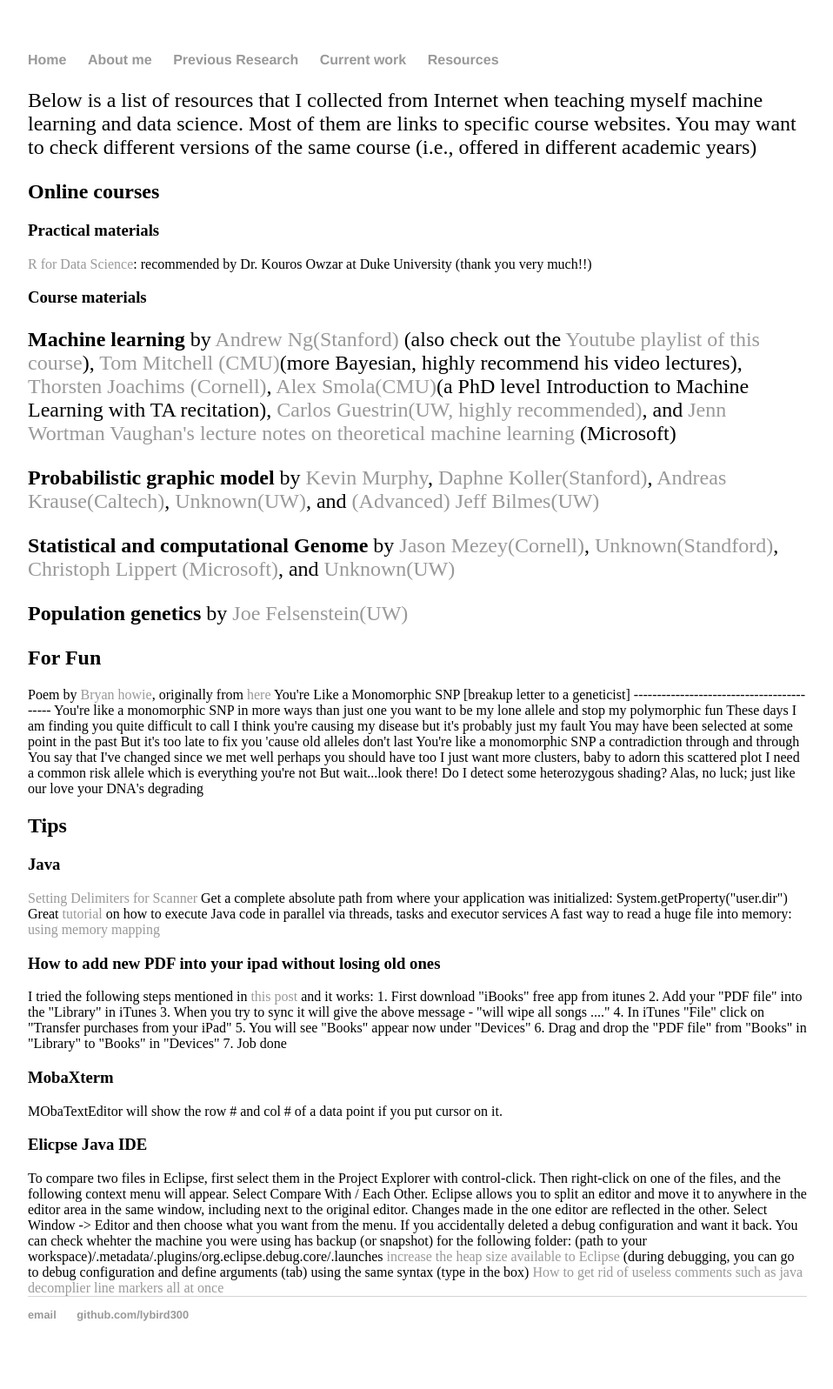
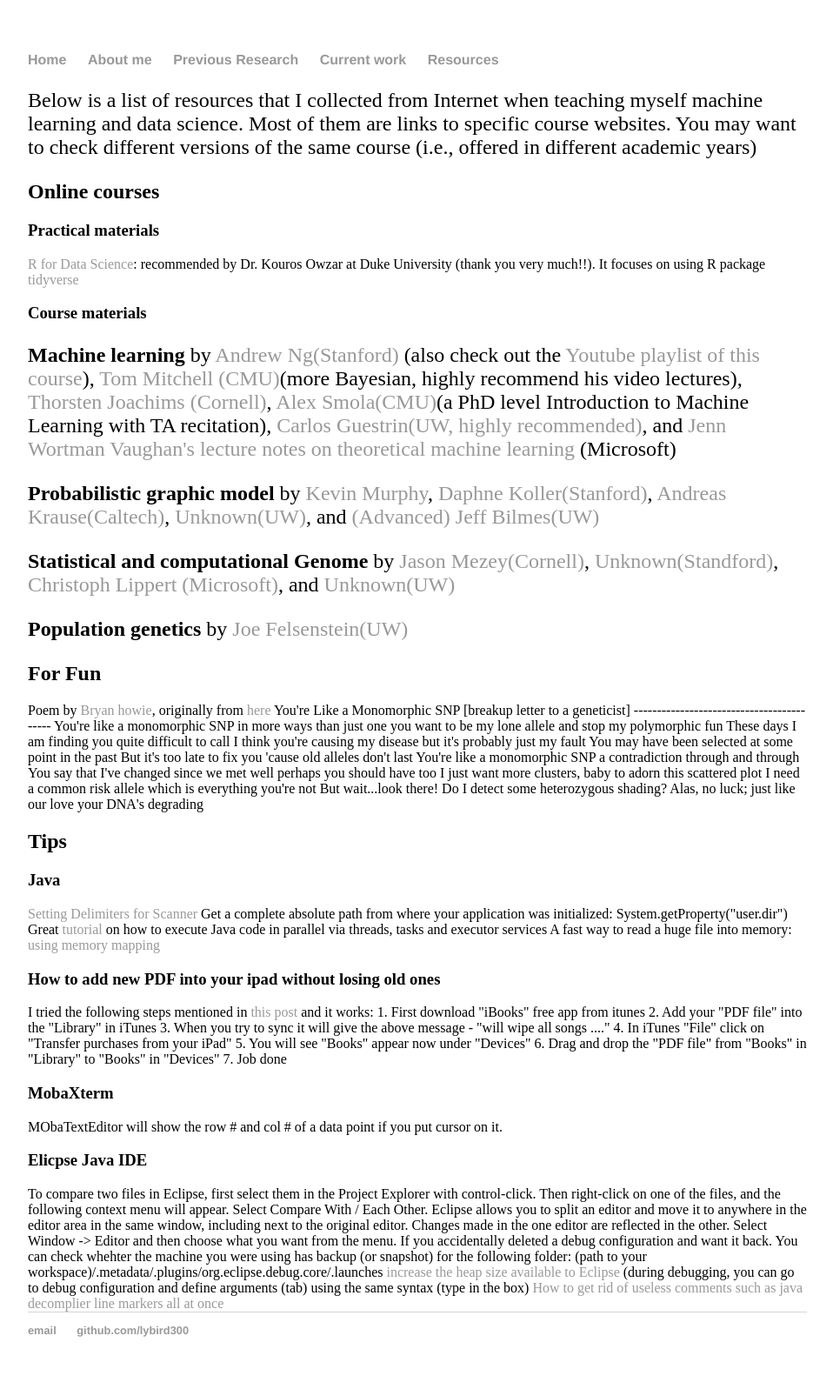
Before and after one commit to lybird300/lybird300.github.io, a Jekyll site: the page built from resources/index.html, in a window 1280 px wide. Shown: the whole page at 87% size, without its empty margins (160-1118 px from the left). Built offline with Jekyll 4.4.1, drawn with Linux system fonts in a browser that asks for light colours.

Commit message:
Update index.html

```diff
--- a/resources/index.html
+++ b/resources/index.html
@@ -6,7 +6,7 @@ title: Resources and tips
 
 <h2>Online courses</h2>
 <h3>Practical materials</h3>
-<a href="http://r4ds.had.co.nz/introduction.html">R for Data Science</a>: recommended by Dr. Kouros Owzar at Duke University (thank you very much!!)
+<a href="http://r4ds.had.co.nz/introduction.html">R for Data Science</a>: recommended by Dr. Kouros Owzar at Duke University (thank you very much!!). It focuses on using R package <a href="https://blog.rstudio.org/2016/09/15/tidyverse-1-0-0/">tidyverse</a>
 <h3>Course materials</h3>
 <p><b>Machine learning</b> by <a href="http://cs229.stanford.edu/">Andrew Ng(Stanford)</a> (also check out the <a href="https://www.youtube.com/playlist?list=PLA89DCFA6ADACE599">Youtube playlist of this course</a>), <a href="http://www.cs.cmu.edu/~tom/10701_sp11/">Tom Mitchell (CMU)</a>(more Bayesian, highly recommend his video lectures), <a href="http://machine-learning-course.joachims.org/">Thorsten Joachims (Cornell)</a>, <a href="http://alex.smola.org/teaching/cmu2013-10-701/">Alex Smola(CMU)</a>(a PhD level Introduction to Machine Learning with TA recitation), <a href="https://courses.cs.washington.edu/courses/cse546/14au/">Carlos Guestrin(UW, highly recommended)</a>, and <a href="http://www.jennwv.com/courses/F11.html">Jenn Wortman Vaughan's lecture notes on theoretical machine learning </a> (Microsoft)</p>
 
```
